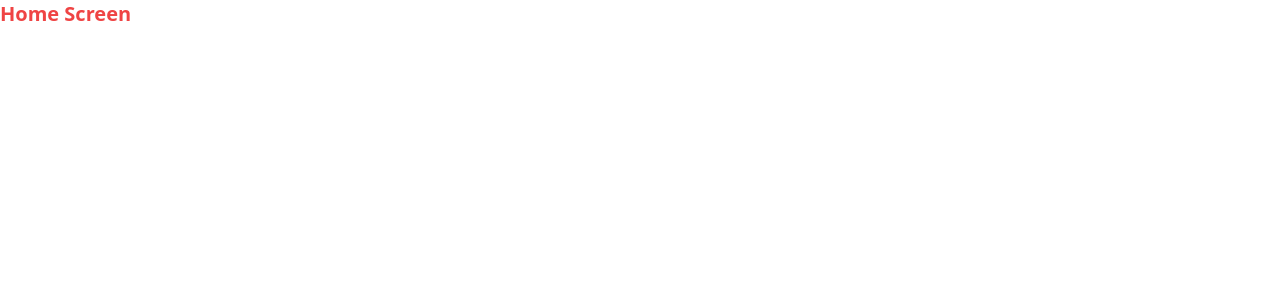
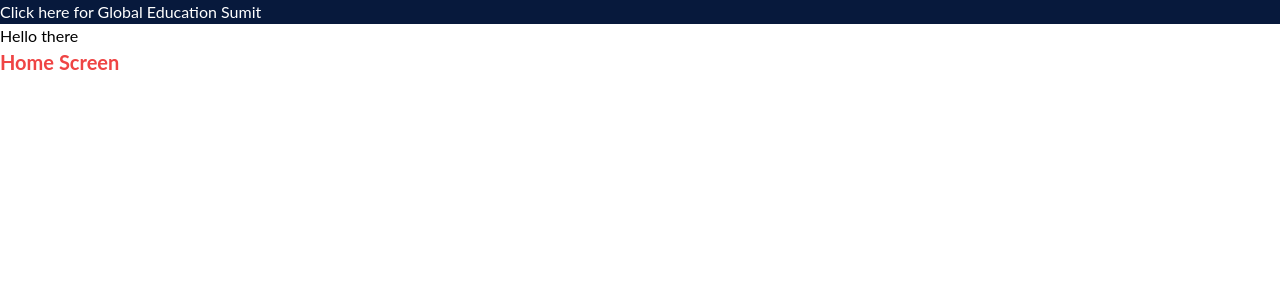
Before and after one commit to AbdulAziz0682/university-borad, a React (Create React App) app: page / in a window 1280 px wide. Shown: the top 300 px of the page. Built offline with nearby package versions, Linux system fonts and the light colour scheme.

Commit message:
Added Topbar

```diff
--- a/public/index.html
+++ b/public/index.html
@@ -26,7 +26,7 @@
     -->
     <title>University Board</title>
   </head>
-  <body>
+  <body style="padding: 0; font-family: 'Lato', sans-serif;">
     <noscript>You need to enable JavaScript to run this app.</noscript>
     <div id="root"></div>
     <!--
--- a/src/components/routes/index.jsx
+++ b/src/components/routes/index.jsx
@@ -7,10 +7,12 @@ import {
 } from 'react-router-dom';
 
 import Home from '../home';
+import Topbar from '../topbar';
 
 export default function AllRoutes() {
   return (
     <BrowserRouter>
+      <Topbar />
       <Routes>
         <Route index element={<Home />} />
       </Routes>
--- /dev/null
+++ b/src/components/topbar/index.jsx
@@ -0,0 +1,14 @@
+import React from 'react';
+
+export default function Topbar() {
+  return (
+    <>
+      <div className="relative inset-x-0 text-white bg-primary">
+        <p>Click here for Global Education Sumit</p>
+      </div>
+      <header className="relative inset-x-0">
+        <div className="w-1/2">Hello there</div>
+      </header>
+    </>
+  );
+}
--- a/tailwind.config.js
+++ b/tailwind.config.js
@@ -2,7 +2,11 @@ module.exports = {
   purge: ['./src/**/*.{js,jsx,ts,tsx}', './public/index.html'],
   darkMode: false, // or 'media' or 'class'
   theme: {
-    extend: {},
+    extend: {
+      colors: {
+        primary: '#07193c',
+      },
+    },
   },
   variants: {
     extend: {},
```
